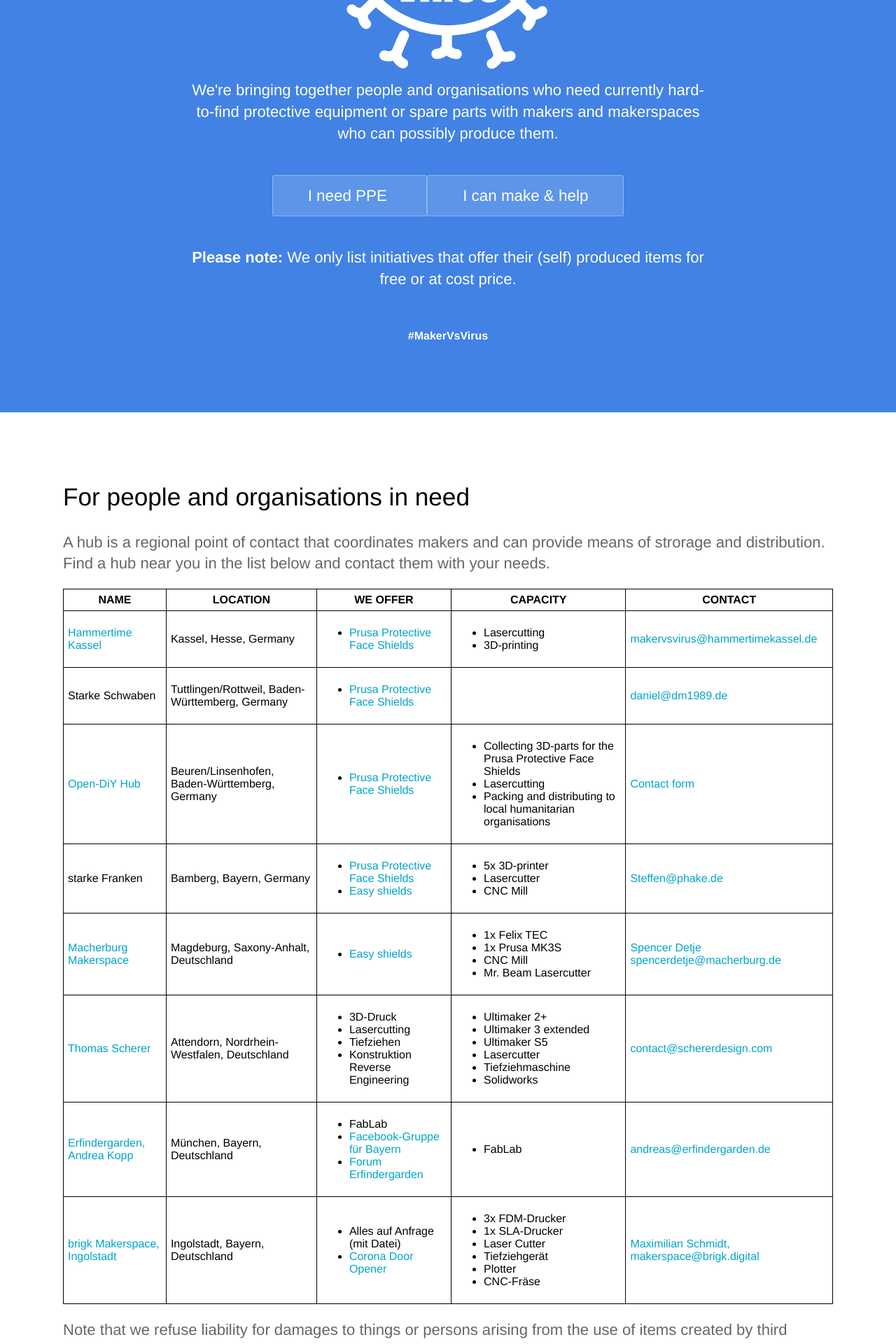
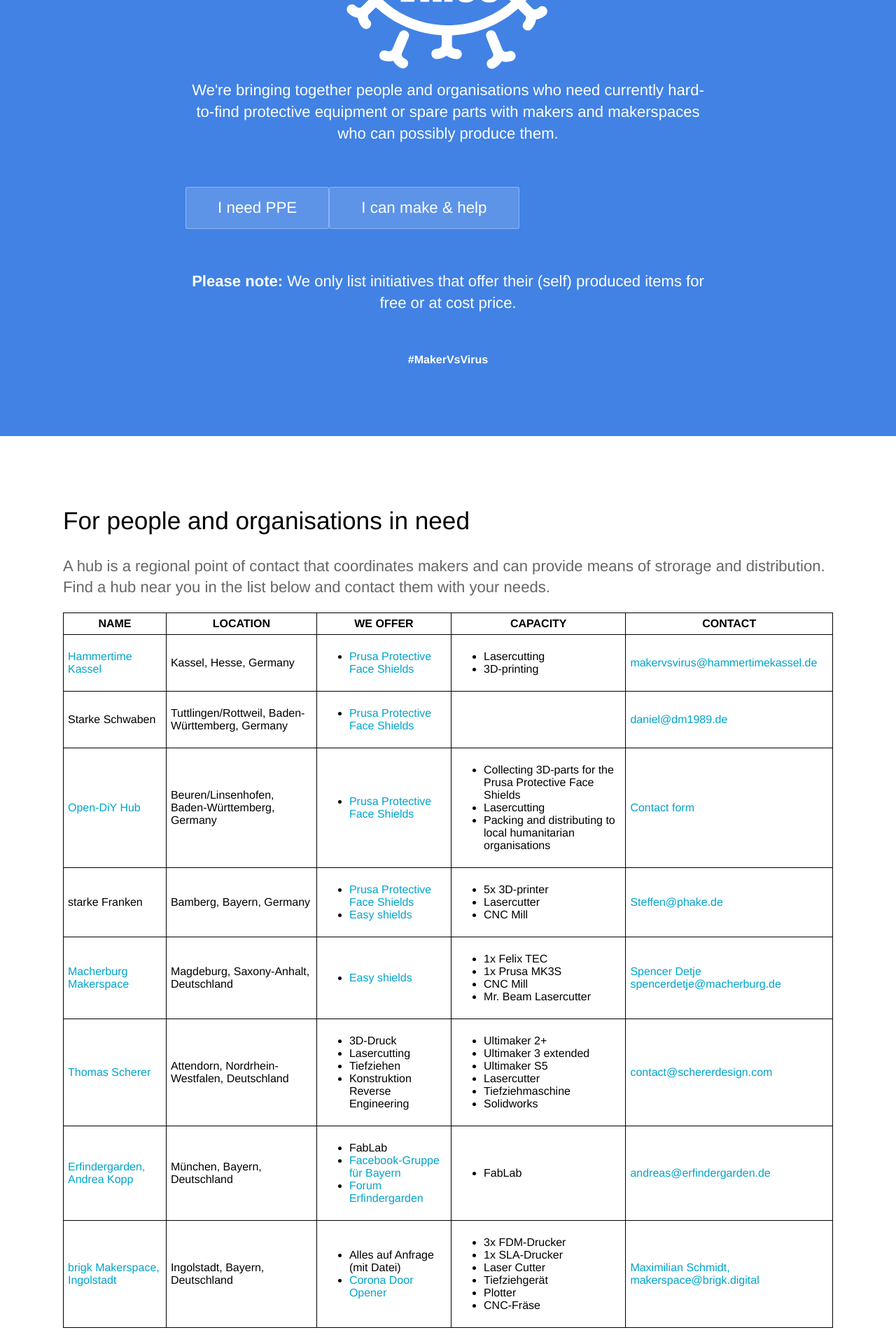
Before and after one commit to CloudCannon/hydra-jekyll-template, a Jekyll site: the page built from en/index.html, in a window 1280 px wide. Shown: the part 423-2343 px from the top of the page at 70% size. Built offline with Jekyll 4.4.1, drawn with Linux system fonts in a browser that asks for light colours.

Commit message:
FIX buttons display on mobile

```diff
--- a/_includes/main-content.html
+++ b/_includes/main-content.html
@@ -14,6 +14,7 @@
 		<div class="cta">
 			<span class="button alt"><a href="#need">{{site.data.lang[page.lang].cta_need}}</a></span>
 			<span class="button alt"><a href="#maker">{{site.data.lang[page.lang].cta_maker}}</a></span>
+			<div class="clearfix"></div>
 		</div>
 		<!-- Wir listen ausschließlich Initiativen, die die (selbst) produzierten Dinge kostenlos oder
 		zum Selbstkostenpreis anbieten.-->
--- a/_sass/layout.scss
+++ b/_sass/layout.scss
@@ -107,6 +107,11 @@
 	margin: 60px 0;
 }
 
+.cta .button.alt a {
+	padding: 16px 45px;
+	float: left;
+}
+
 .page h2 {
 	text-align: center;
 }
@@ -193,3 +198,9 @@
 	}
 
 }
+
+.clearfix::after {
+  content: "";
+  clear: both;
+  display: table;
+}
```
